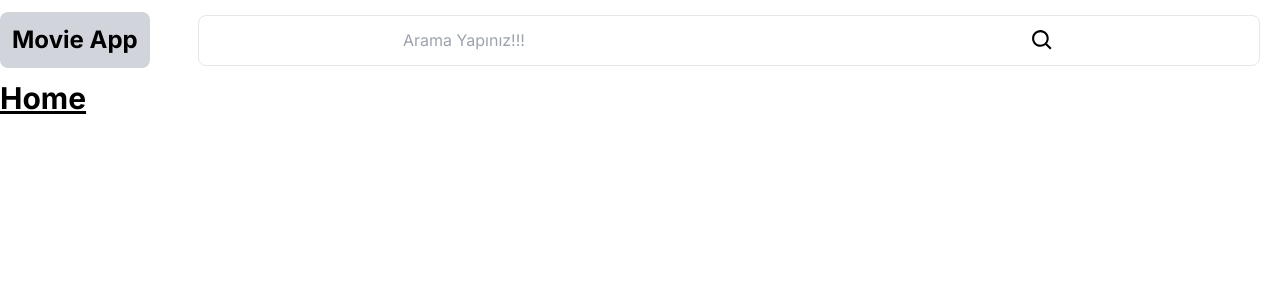
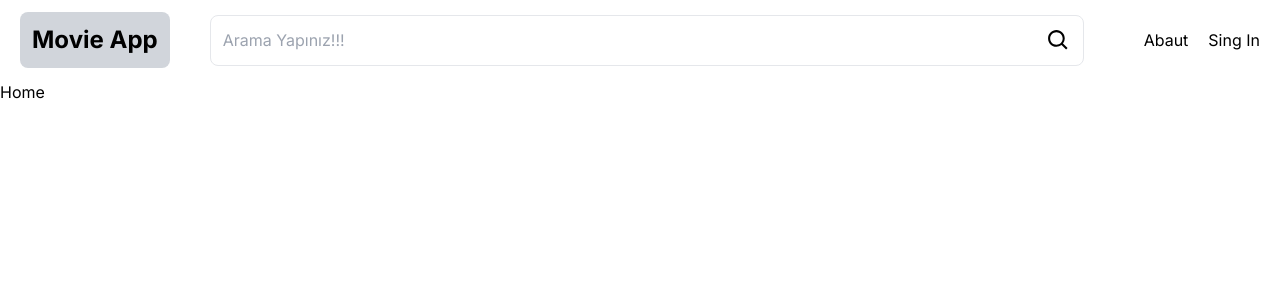
Before and after one commit to numansenlik/Movie-App, a Next.js app in the folder movie-app/: page / in a window 1280 px wide. Shown: the top 300 px of the page. Built offline with nearby package versions, Linux system fonts and the light colour scheme.

Commit message:
created navbar

```diff
--- a/movie-app/package.json
+++ b/movie-app/package.json
@@ -9,9 +9,10 @@
     "lint": "next lint"
   },
   "dependencies": {
+    "next": "14.0.4",
+    "next-themes": "^0.2.1",
     "react": "^18",
-    "react-dom": "^18",
-    "next": "14.0.4"
+    "react-dom": "^18"
   },
   "devDependencies": {
     "autoprefixer": "^10.0.1",
--- /dev/null
+++ b/movie-app/src/app/Providers.jsx
@@ -0,0 +1,11 @@
+"use client";
+import { ThemeProvider } from "next-themes";
+
+const Providers = ({ children }) => {
+  return (
+    <ThemeProvider enableSystem={true} attribute="class">
+      {children}
+    </ThemeProvider>
+  );
+};
+export default Providers;
--- a/movie-app/src/app/layout.js
+++ b/movie-app/src/app/layout.js
@@ -1,6 +1,7 @@
 import { Inter } from "next/font/google";
 import "./globals.css";
 import Header from "@/components/Header";
+import Providers from "./Providers";
 
 const inter = Inter({ subsets: ["latin"] });
 
@@ -13,8 +14,10 @@ export default function RootLayout({ children }) {
   return (
     <html lang="en">
       <body className={inter.className}>
-        <Header />
-        {children}
+        <Providers>
+          <Header />
+          {children}
+        </Providers>
       </body>
     </html>
   );
--- a/movie-app/src/app/page.js
+++ b/movie-app/src/app/page.js
@@ -1,3 +1,4 @@
-export default function Home() {
-  return <div className="text-3xl underline font-bold">Home</div>;
-}
+const Home = () => {
+  return <div>Home</div>;
+};
+export default Home;
--- a/movie-app/src/components/Header.jsx
+++ b/movie-app/src/components/Header.jsx
@@ -1,14 +1,34 @@
 import { BiSearch } from "react-icons/bi";
+import MenuItem from "./MenuItem";
+import ThemeComp from "./ThemeComp";
 const Header = () => {
+  const menu = [
+    {
+      name: "Abaut",
+      url: "/about",
+    },
+    {
+      name: "Sing In",
+      url: "/login",
+    },
+  ];
   return (
-    <div className="flex items-center gap-7 h-20 ">
+    <div className="flex items-center gap-5 h-20 mx-5 ">
       <div className="bg-gray-300 p-3 text-2xl font-bold rounded-lg">
         Movie App
       </div>
-      <div className="flex  flex-1 items-center justify-around gap-2 border p-3 mx-5 rounded-lg">
-        <input placeholder="Arama Yapınız!!!" type="text" />
+      <div className="flex flex-1 items-center gap-2 border p-3 mx-5 rounded-lg">
+        <input
+          className="outline-none flex-1 bg-transparent"
+          placeholder="Arama Yapınız!!!"
+          type="text"
+        />
         <BiSearch size={25} />
       </div>
+      <ThemeComp />
+      {menu.map((item, index) => {
+        return <MenuItem item={item} key={index} />;
+      })}
     </div>
   );
 };
--- /dev/null
+++ b/movie-app/src/components/MenuItem.jsx
@@ -0,0 +1,10 @@
+import Link from "next/link";
+
+const MenuItem = ({ item }) => {
+  return (
+    <>
+      <Link href={item.url}>{item.name}</Link>
+    </>
+  );
+};
+export default MenuItem;
--- /dev/null
+++ b/movie-app/src/components/ThemeComp.jsx
@@ -0,0 +1,16 @@
+"use client";
+import { useEffect, useState } from "react";
+import { useTheme } from "next-themes";
+
+const ThemeComp = () => {
+  const [mounted, setMounted] = useState(false);
+  const { systemTheme, theme, setTheme } = useTheme();
+
+  useEffect(() => {
+    setMounted(true);
+  }, []);
+
+  const themeMode = theme == "system" ? systemTheme : theme;
+  return <div>{mounted}</div>;
+};
+export default ThemeComp;
--- a/movie-app/tailwind.config.js
+++ b/movie-app/tailwind.config.js
@@ -1,18 +1,19 @@
 /** @type {import('tailwindcss').Config} */
 module.exports = {
   content: [
-    './src/pages/**/*.{js,ts,jsx,tsx,mdx}',
-    './src/components/**/*.{js,ts,jsx,tsx,mdx}',
-    './src/app/**/*.{js,ts,jsx,tsx,mdx}',
+    "./src/pages/**/*.{js,ts,jsx,tsx,mdx}",
+    "./src/components/**/*.{js,ts,jsx,tsx,mdx}",
+    "./src/app/**/*.{js,ts,jsx,tsx,mdx}",
   ],
   theme: {
     extend: {
       backgroundImage: {
-        'gradient-radial': 'radial-gradient(var(--tw-gradient-stops))',
-        'gradient-conic':
-          'conic-gradient(from 180deg at 50% 50%, var(--tw-gradient-stops))',
+        "gradient-radial": "radial-gradient(var(--tw-gradient-stops))",
+        "gradient-conic":
+          "conic-gradient(from 180deg at 50% 50%, var(--tw-gradient-stops))",
       },
     },
   },
   plugins: [],
-}
+  darkMode: "class",
+};
```
Also changed, not shown: 1 other file (tests, documents, lock files or other folders).
